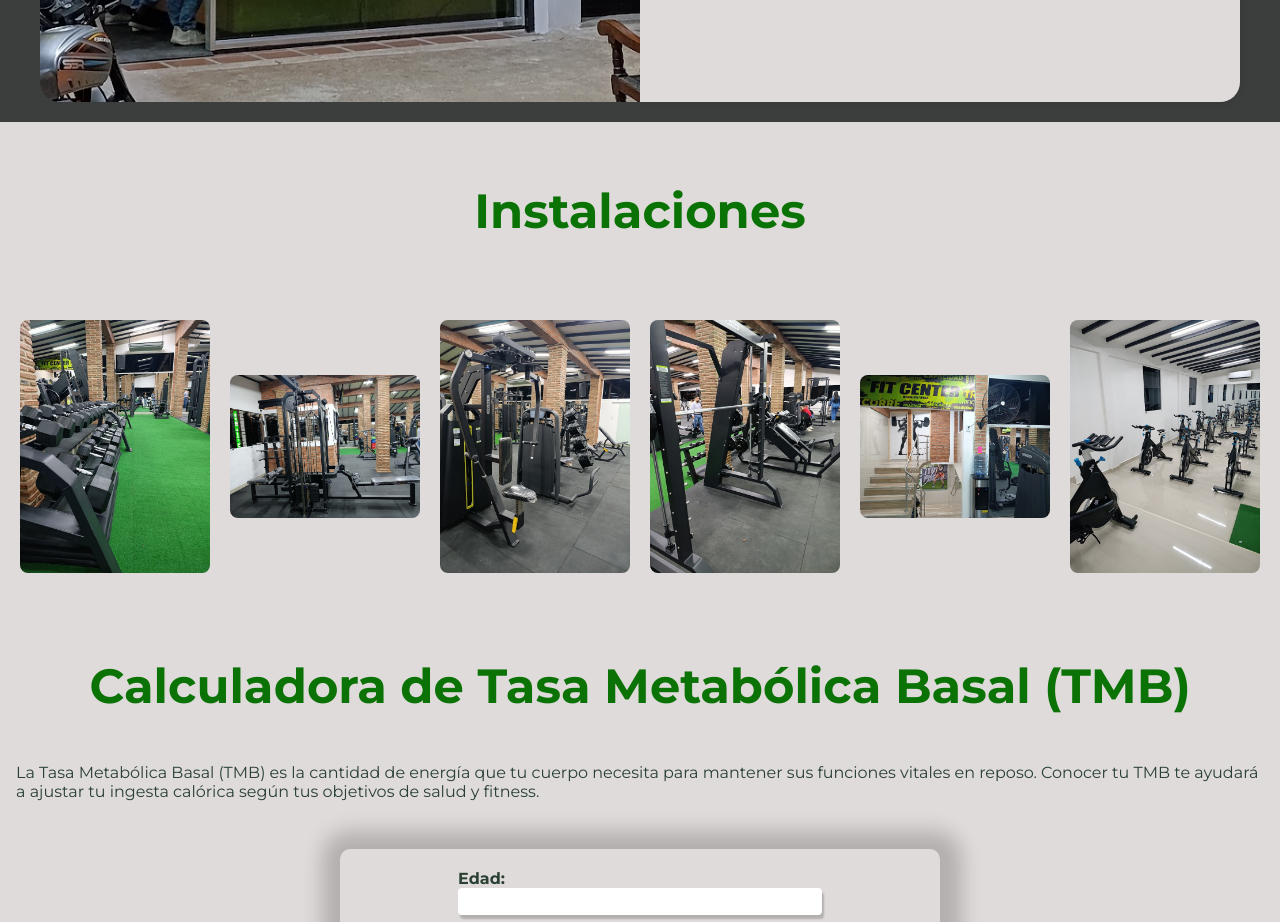
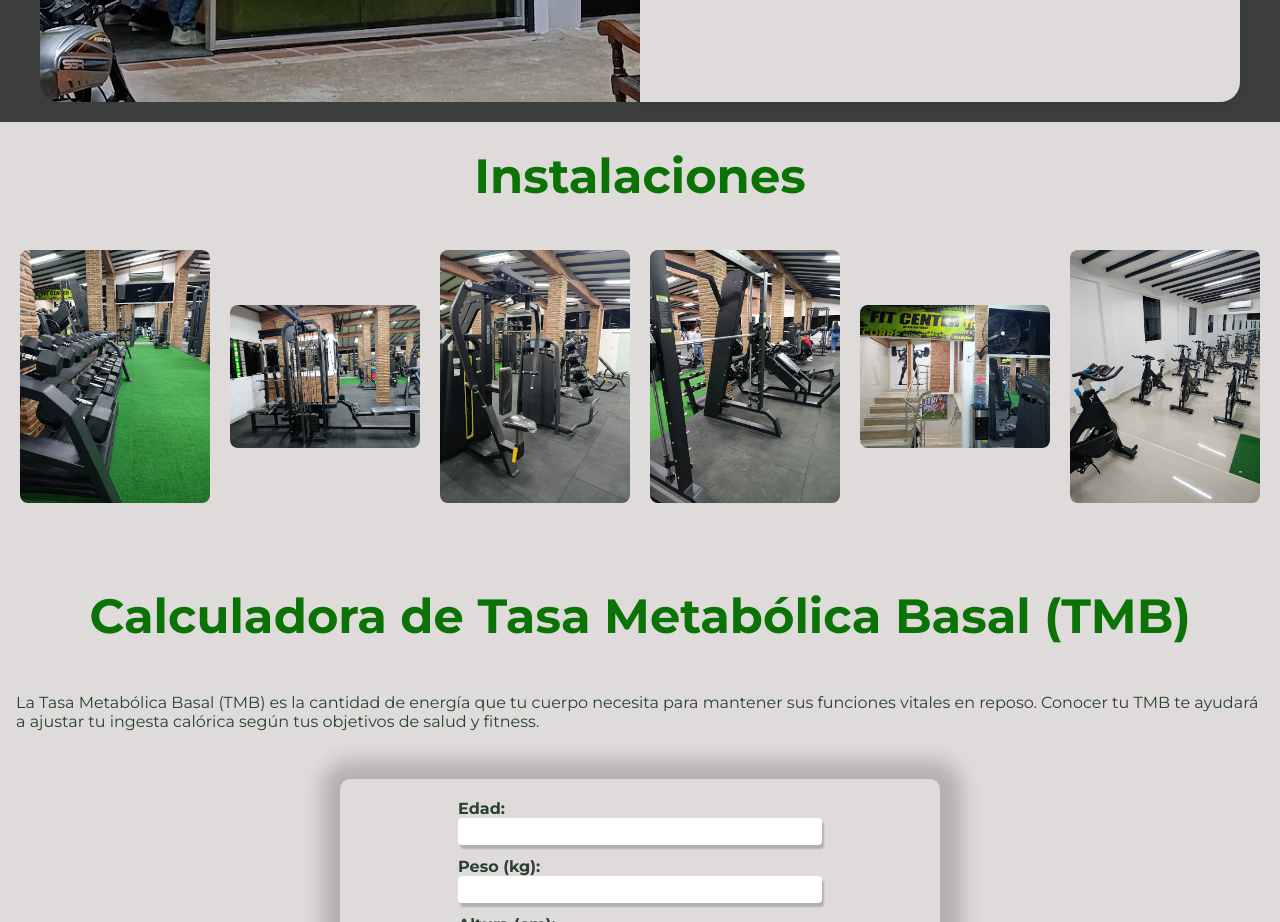
Before and after one commit to Vmas/practicas-html, a plain HTML site: page index.html in a window 1280 px wide. Shown: the part 800-1722 px from the top of the page. Drawn offline with Linux system fonts and the light colour scheme.

Commit message:
reparando el h2 de la galeria

```diff
--- a/style.css
+++ b/style.css
@@ -295,7 +295,7 @@ h1{
     font-size: 3rem;
     background-color: #e0dbdb;
     margin: 0;
-    padding: 60px;
+    padding: 25px;
 }
 
 .galery__container{
```
